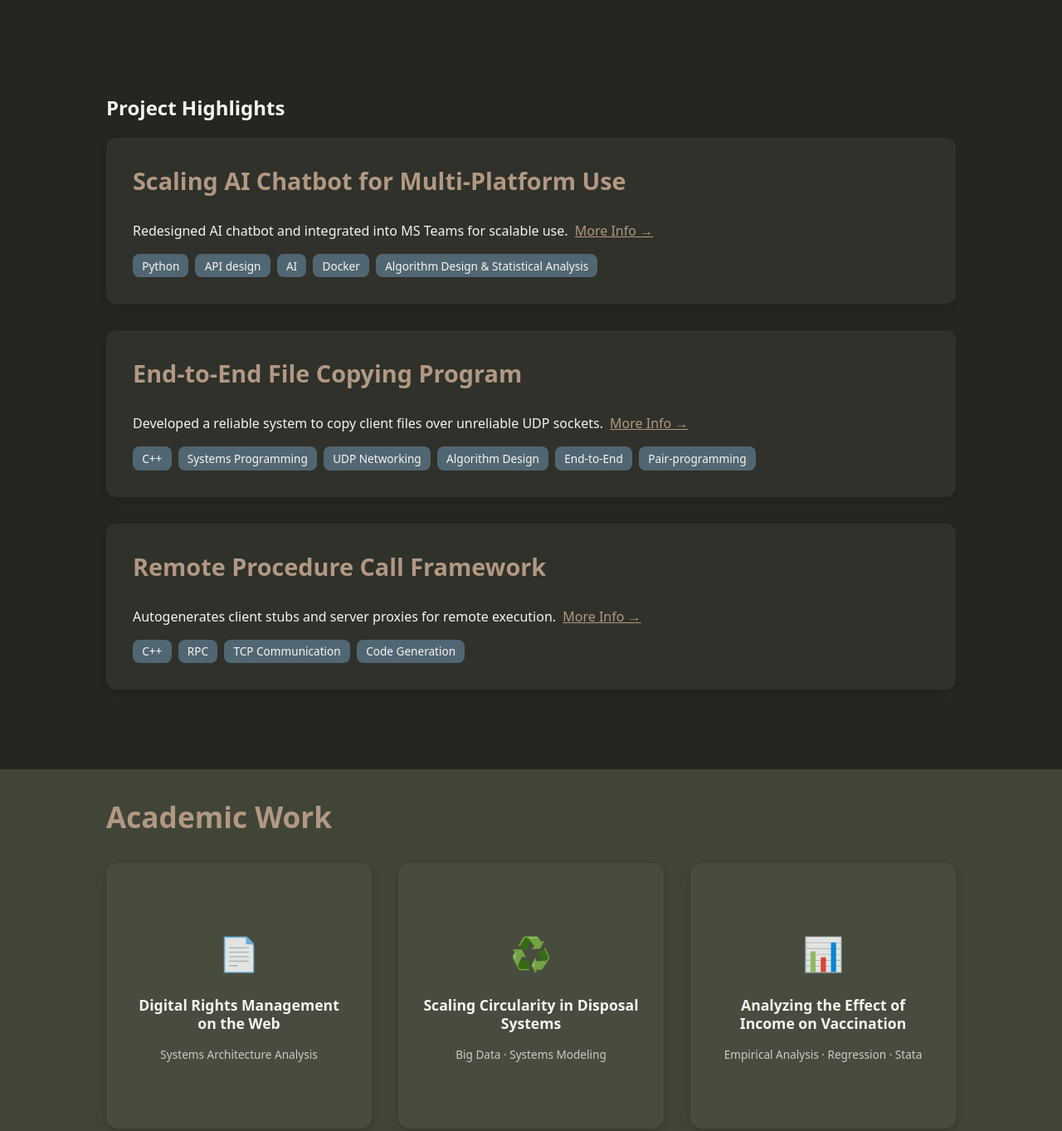
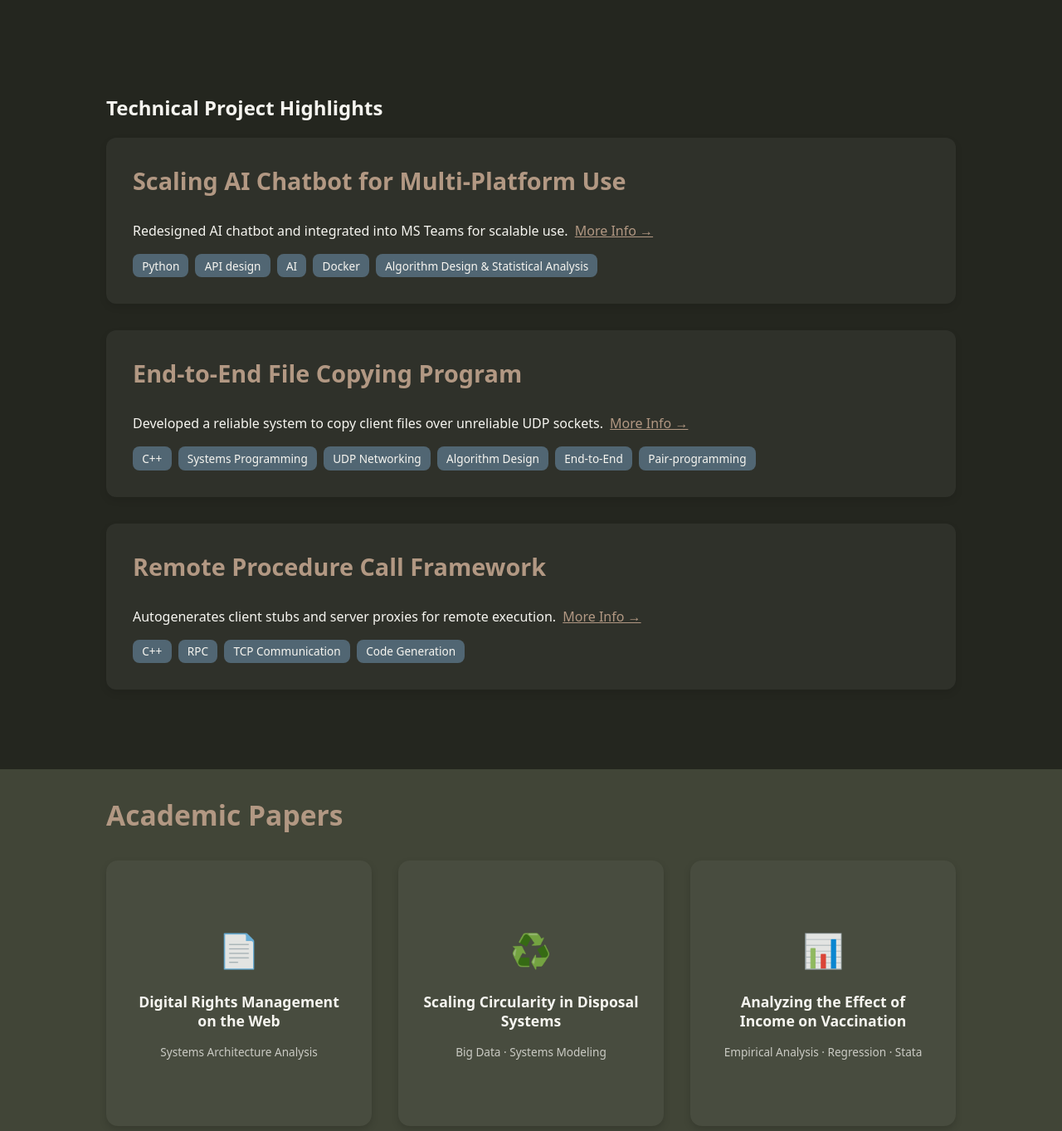
Before and after one commit to yvonne-lopez-davila/yvonne-lopez-davila.github.io, a plain HTML site: page index.html in a window 1280 px wide. Shown: the part 1367-2730 px from the top of the page at 83% size. Drawn offline with Linux system fonts and the light colour scheme.

Commit message:
improved clarity
mostly wording tweaks to make meaning a little bit clearer

```diff
--- a/index.html
+++ b/index.html
@@ -13,7 +13,7 @@
                 <li><a href="#home-section">Home</a></li>
                 <li><a href="#about-section">About</a></li>
                 <li><a href="#projects-section">Projects</a></li>
-                <li><a href="#academic-section">Academic Work</a></li>
+                <li><a href="#academic-section">Papers</a></li>
                 <li><a href="#contact-section">Contact</a></li>
             </ul>
         </nav>
@@ -69,7 +69,7 @@
     </div>
 </section>
 <section class="projects" id="projects-section">
-  <h2>Project Highlights</h2>
+  <h2>Technical Project Highlights</h2>
 
   <!-- Project Card 3 -->
   <div class="project-card">
@@ -229,7 +229,7 @@
 
 
 <section class="academic-work" id="academic-section">
-  <h2>Academic Work</h2>
+  <h2>Academic Papers</h2>
 
   <div class="paper-grid">
     <a href="papers/drm.html" target="_blank" class="paper-card">
--- a/style2.css
+++ b/style2.css
@@ -1,6 +1,10 @@
 body {
     font-family: Georgia, 'Times New Roman', Times, serif;
     background-color: #e5caac;
+}
+
+h2 {
+  font-size: ;
 }
 
 h1 {
@@ -415,10 +419,11 @@ body {
 }
 
 .academic-work h2 {
-  font-size: 2.2rem;
+  font-size: 2.1rem;
   margin-bottom: 2rem;
   color: #b29883;
 }
+
 
 /* Grid layout */
 .paper-grid {
@@ -429,7 +434,7 @@ body {
 
 /* Individual paper card */
 .paper-card {
-  aspect-ratio: 1 / 1; /* square */
+  aspect-ratio: 1 / 1;
   background-color: rgba(255,255,255,0.04);
   border-radius: 14px;
   padding: 1.75rem;
@@ -448,7 +453,9 @@ body {
   box-shadow: 0 8px 18px rgba(0,0,0,0.25);
 }
 
-/* Icon */
+/* Academic papers */
+
+/* Icons */
 .paper-icon {
   font-size: 2.5rem;
   margin-bottom: 1rem;
```
